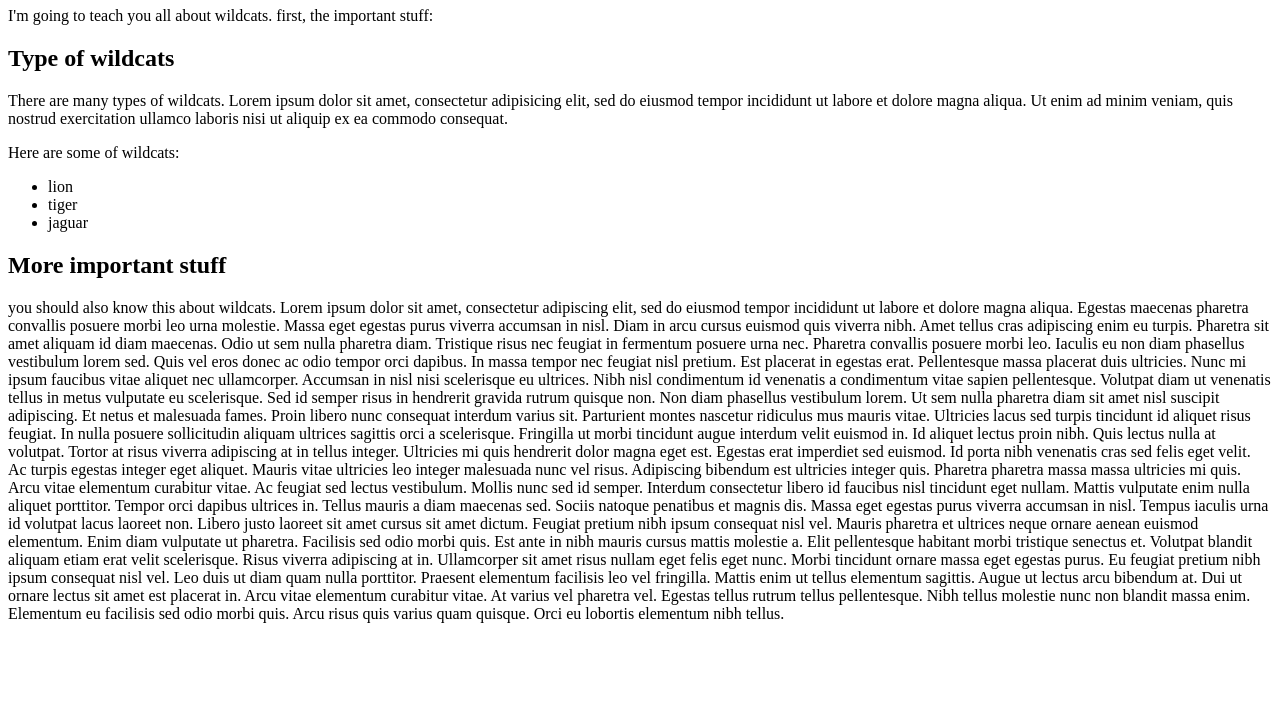
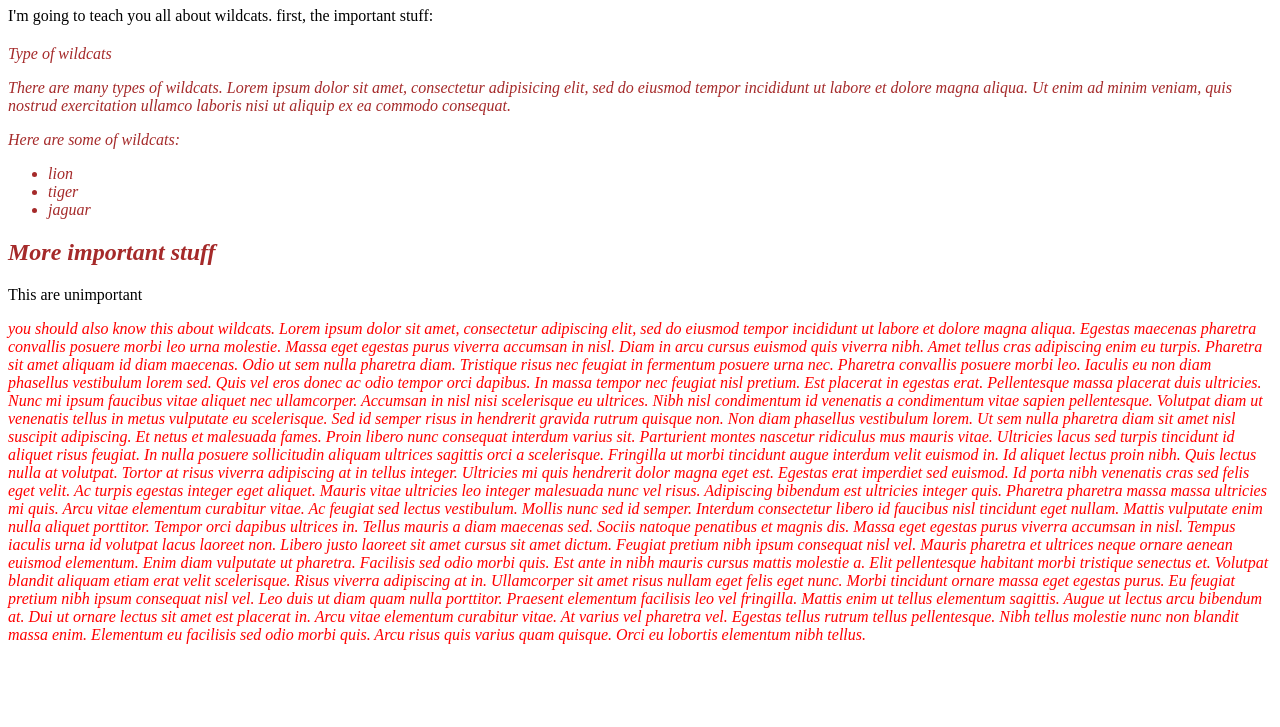
Before and after one commit to shemian/goal, a plain HTML site: page wildcats/wildcats.html in a window 1280 px wide. Shown: the part 73-800 px from the top of the page. Drawn offline with Linux system fonts and the light colour scheme; files that its build step writes are made by us from their sources.

Commit message:
add changes

```diff
--- /dev/null
+++ b/wildcats/css/style.css
@@ -0,0 +1,8 @@
+.important{
+    color: brown;
+    font-style: oblique;
+}
+.unimportant{
+    color: red;
+    font-style: italic;
+}
--- a/wildcats/wildcats.html
+++ b/wildcats/wildcats.html
@@ -7,17 +7,20 @@
     <body>
         <h1>wildcats</h1>
         <p>I'm going to teach you all about wildcats. first, the important stuff:</p>
-        <h2 class="important">Type of wildcats</h2>
-        <p class="important"> There are many types of wildcats. Lorem ipsum dolor sit amet, consectetur adipisicing elit, sed do eiusmod tempor incididunt ut labore et dolore magna aliqua. Ut enim ad minim veniam, quis nostrud exercitation ullamco laboris nisi ut aliquip ex ea commodo consequat.</p>
-        <p class="important">Here are some of wildcats:</p>
-        <ul class="important">
+        <div class="important">
+        <h2></h2>Type of wildcats</h2>
+        <p> There are many types of wildcats. Lorem ipsum dolor sit amet, consectetur adipisicing elit, sed do eiusmod tempor incididunt ut labore et dolore magna aliqua. Ut enim ad minim veniam, quis nostrud exercitation ullamco laboris nisi ut aliquip ex ea commodo consequat.</p>
+        <p>Here are some of wildcats:</p>
+        <ul>
         <li>lion</li>
         <li>tiger</li>
         <li>jaguar</li>
         </ul>
+        </div>
         <h2 class="important">More important stuff</h2>
-        <p class="important"> you should also know this about wildcats. Lorem ipsum dolor sit amet, consectetur adipiscing elit, sed do eiusmod tempor incididunt ut labore et dolore magna aliqua. Egestas maecenas pharetra convallis posuere morbi leo urna molestie. Massa eget egestas purus viverra accumsan in nisl. Diam in arcu cursus euismod quis viverra nibh. Amet tellus cras adipiscing enim eu turpis. Pharetra sit amet aliquam id diam maecenas. Odio ut sem nulla pharetra diam. Tristique risus nec feugiat in fermentum posuere urna nec. Pharetra convallis posuere morbi leo. Iaculis eu non diam phasellus vestibulum lorem sed.
-
+        <p>This are unimportant</p>
+        <div class="unimportant">
+        <p> you should also know this about wildcats. Lorem ipsum dolor sit amet, consectetur adipiscing elit, sed do eiusmod tempor incididunt ut labore et dolore magna aliqua. Egestas maecenas pharetra convallis posuere morbi leo urna molestie. Massa eget egestas purus viverra accumsan in nisl. Diam in arcu cursus euismod quis viverra nibh. Amet tellus cras adipiscing enim eu turpis. Pharetra sit amet aliquam id diam maecenas. Odio ut sem nulla pharetra diam. Tristique risus nec feugiat in fermentum posuere urna nec. Pharetra convallis posuere morbi leo. Iaculis eu non diam phasellus vestibulum lorem sed.
             Quis vel eros donec ac odio tempor orci dapibus. In massa tempor nec feugiat nisl pretium. Est placerat in egestas erat. Pellentesque massa placerat duis ultricies. Nunc mi ipsum faucibus vitae aliquet nec ullamcorper. Accumsan in nisl nisi scelerisque eu ultrices. Nibh nisl condimentum id venenatis a condimentum vitae sapien pellentesque. Volutpat diam ut venenatis tellus in metus vulputate eu scelerisque. Sed id semper risus in hendrerit gravida rutrum quisque non. Non diam phasellus vestibulum lorem. Ut sem nulla pharetra diam sit amet nisl suscipit adipiscing. Et netus et malesuada fames. Proin libero nunc consequat interdum varius sit. Parturient montes nascetur ridiculus mus mauris vitae.
 
             Ultricies lacus sed turpis tincidunt id aliquet risus feugiat. In nulla posuere sollicitudin aliquam ultrices sagittis orci a scelerisque. Fringilla ut morbi tincidunt augue interdum velit euismod in. Id aliquet lectus proin nibh. Quis lectus nulla at volutpat. Tortor at risus viverra adipiscing at in tellus integer. Ultricies mi quis hendrerit dolor magna eget est. Egestas erat imperdiet sed euismod. Id porta nibh venenatis cras sed felis eget velit. Ac turpis egestas integer eget aliquet. Mauris vitae ultricies leo integer malesuada nunc vel risus. Adipiscing bibendum est ultricies integer quis. Pharetra pharetra massa massa ultricies mi quis. Arcu vitae elementum curabitur vitae. Ac feugiat sed lectus vestibulum. Mollis nunc sed id semper. Interdum consectetur libero id faucibus nisl tincidunt eget nullam. Mattis vulputate enim nulla aliquet porttitor.
@@ -25,5 +28,6 @@
             Tempor orci dapibus ultrices in. Tellus mauris a diam maecenas sed. Sociis natoque penatibus et magnis dis. Massa eget egestas purus viverra accumsan in nisl. Tempus iaculis urna id volutpat lacus laoreet non. Libero justo laoreet sit amet cursus sit amet dictum. Feugiat pretium nibh ipsum consequat nisl vel. Mauris pharetra et ultrices neque ornare aenean euismod elementum. Enim diam vulputate ut pharetra. Facilisis sed odio morbi quis. Est ante in nibh mauris cursus mattis molestie a. Elit pellentesque habitant morbi tristique senectus et. Volutpat blandit aliquam etiam erat velit scelerisque.
 
             Risus viverra adipiscing at in. Ullamcorper sit amet risus nullam eget felis eget nunc. Morbi tincidunt ornare massa eget egestas purus. Eu feugiat pretium nibh ipsum consequat nisl vel. Leo duis ut diam quam nulla porttitor. Praesent elementum facilisis leo vel fringilla. Mattis enim ut tellus elementum sagittis. Augue ut lectus arcu bibendum at. Dui ut ornare lectus sit amet est placerat in. Arcu vitae elementum curabitur vitae. At varius vel pharetra vel. Egestas tellus rutrum tellus pellentesque. Nibh tellus molestie nunc non blandit massa enim. Elementum eu facilisis sed odio morbi quis. Arcu risus quis varius quam quisque. Orci eu lobortis elementum nibh tellus.</p>
+            </div>
     </body>
 </html>
```
